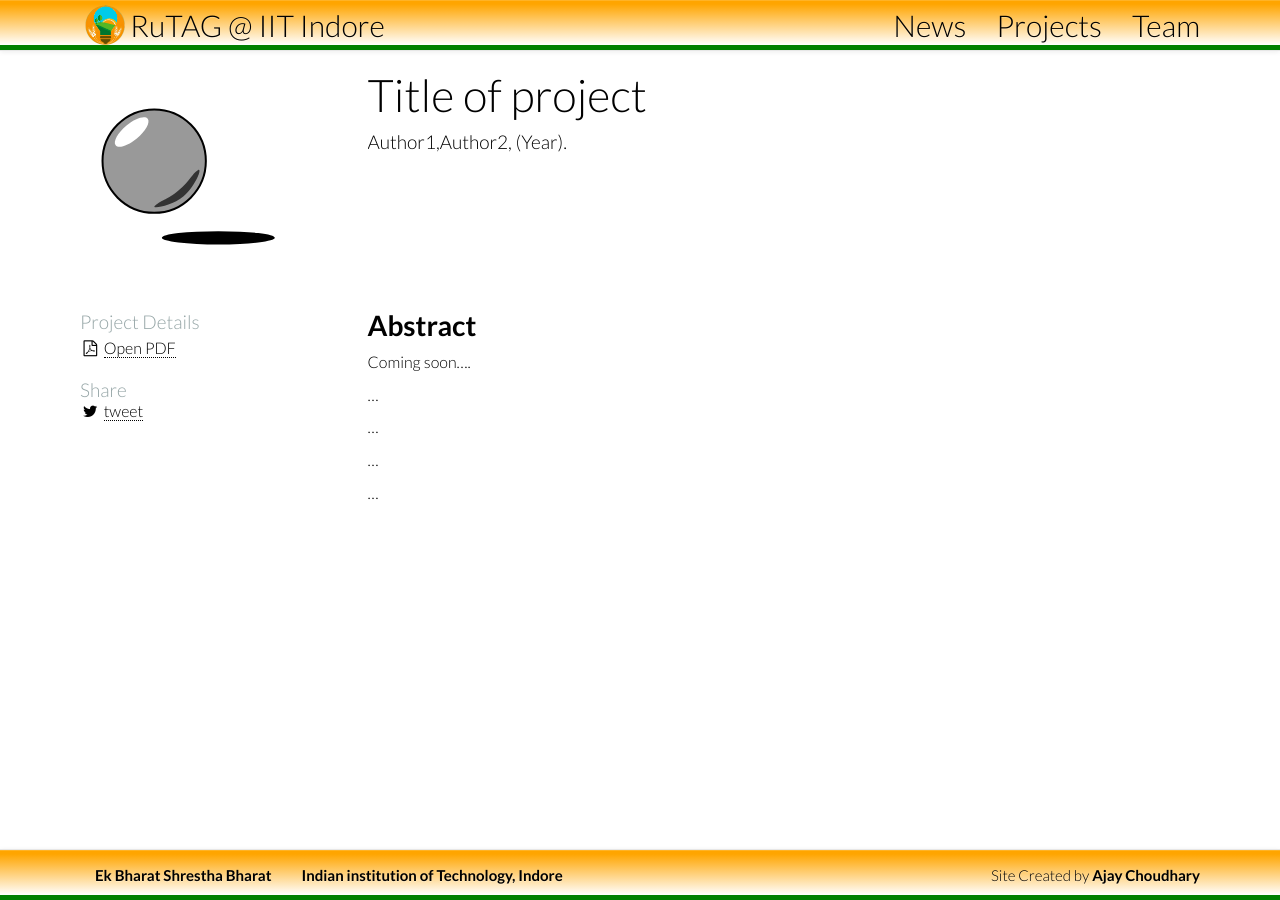
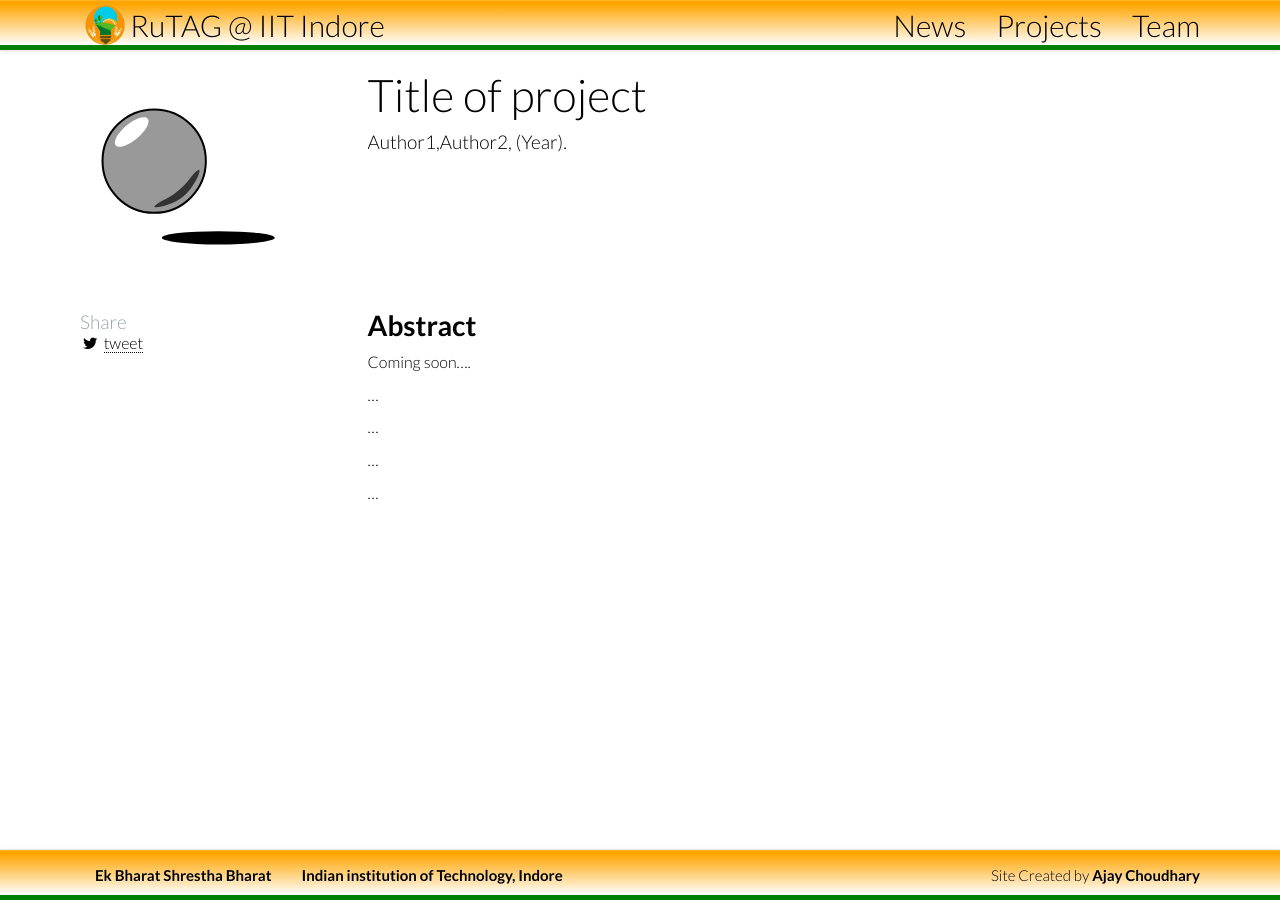
Before and after one commit to ajayiiti/rutag, a Jekyll site: the page built from projects/_posts/2020-07-01-project1.md, in a window 1280 px wide. Built offline with Jekyll 4.4.1, drawn with Linux system fonts in a browser that asks for light colours; nearby versions of some CDN libraries; some of the changed lines change nothing that is shown.

Commit message:
Update 2020-07-01-project1.md

```diff
--- a/projects/_posts/2020-07-01-project1.md
+++ b/projects/_posts/2020-07-01-project1.md
@@ -8,8 +8,8 @@ authors: "Author1,Author2"
 image: /assets/images/papers/default-paper.svg
 redirect_from:
 fulltext:
-# pdf: https://www.biorxiv.org/content/10.1101/414706v2.full.pdf
-pdflink: https://www.biorxiv.org/content/10.1101/414706v2.full.pdf
+# pdf:
+pdflink:
 category: paper
 tags: [wall climbing Hexapod,Shape Memory Alloy]
 ---
```
